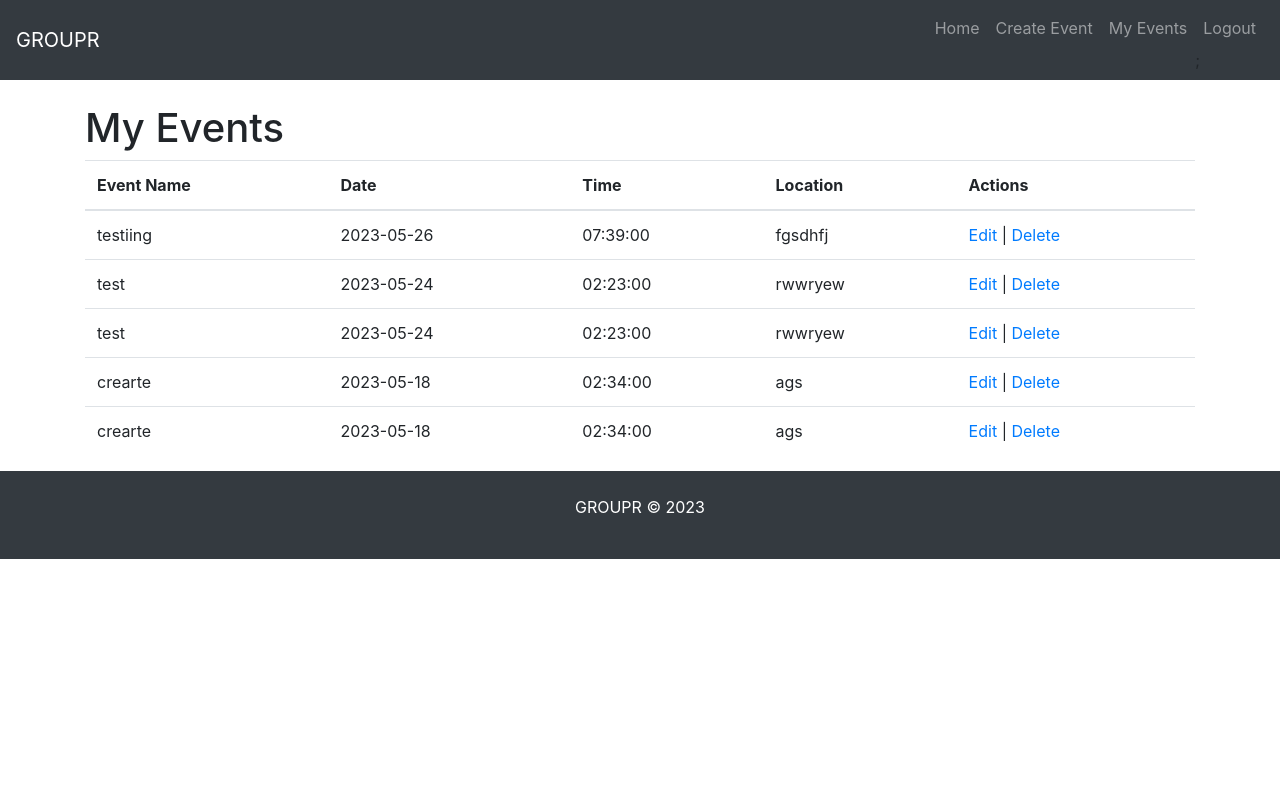
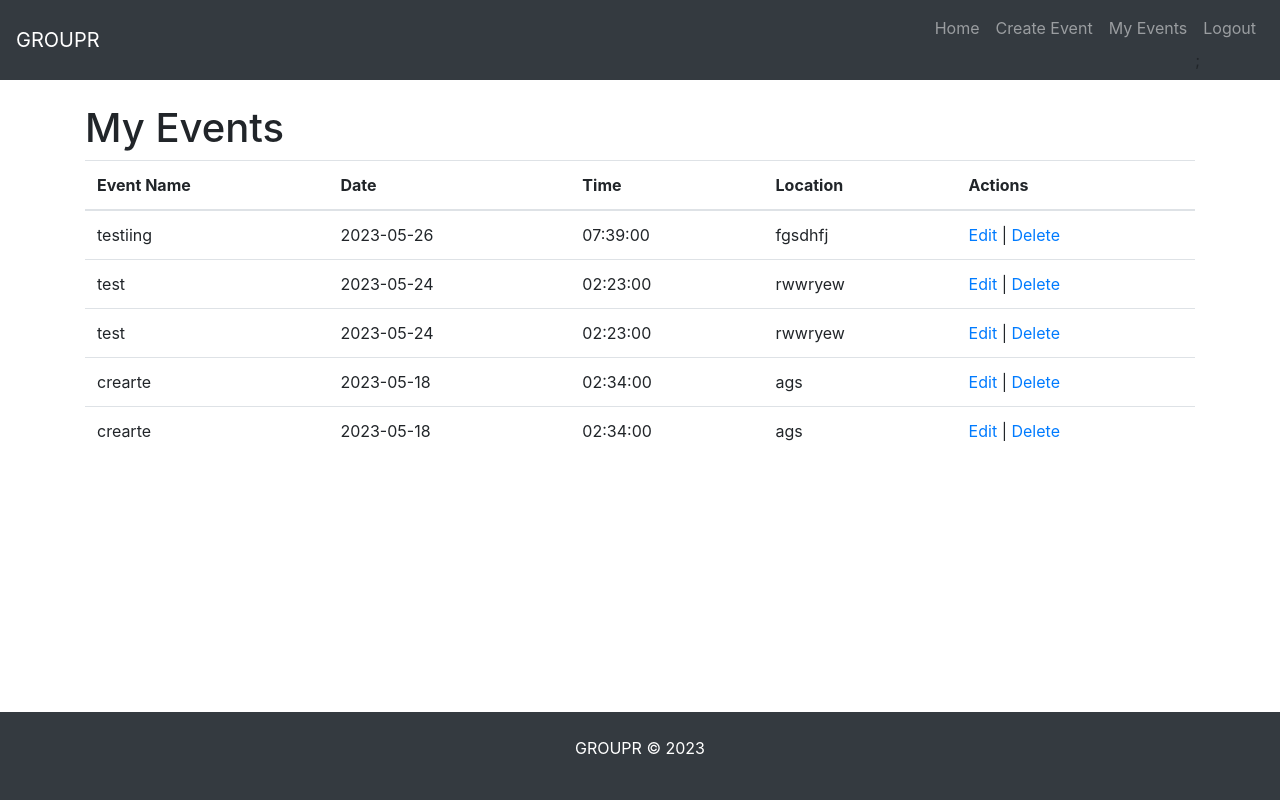
Before and after one commit to Yaj-t/EventWebsite, a PHP site: page /myEvents.php in a window 1280 px wide. Run offline with PHP 8.4, Linux system fonts and the light colour scheme; a user stored in the database is signed in; data comes from the database, SQL or seed files in the repository; some libraries are stand-ins or nearby versions.

Commit message:
fixed the footer on myevents

```diff
--- a/myEvents.php
+++ b/myEvents.php
@@ -28,13 +28,29 @@ if (isset($_SESSION['error'])) {
 <head>
   <meta charset="UTF-8">
   <meta name="viewport" content="width=device-width, initial-scale=1.0">
-  <title>Event Website</title>
+  <title>GROUPR</title>
+  <link rel="stylesheet" href="https://stackpath.bootstrapcdn.com/bootstrap/4.5.0/css/bootstrap.min.css">
+  <style>
+    body {
+      display: flex;
+      flex-direction: column;
+      min-height: 100vh;
+    }
 
-  <link rel="stylesheet" href="https://stackpath.bootstrapcdn.com/bootstrap/4.5.0/css/bootstrap.min.css">
+    .content {
+      flex: 1;
+    }
+
+    footer {
+      background-color: #343a40;
+      color: white;
+      padding: 20px;
+    }
+  </style>
 </head>
 <body>
     <?php include 'navbar.php'; ?>
-    <div class="container mt-4">
+    <div class="content container mt-4">
         <h1>My Events</h1>
         <?php
         include 'config.php';
@@ -84,7 +100,10 @@ if (isset($_SESSION['error'])) {
         $conn->close();
         ?>
     </div>
-    <?php include'footer.html';?>
+    <div class="footer">
+        <?php include'footer.html';?>
+    </div>
+
 
     <script src="https://code.jquery.com/jquery-3.5.1.slim.min.js"></script>
     <script src="https://cdn.jsdelivr.net/npm/@popperjs/core@1.16.0/dist/umd/popper.min.js"></script>
```
